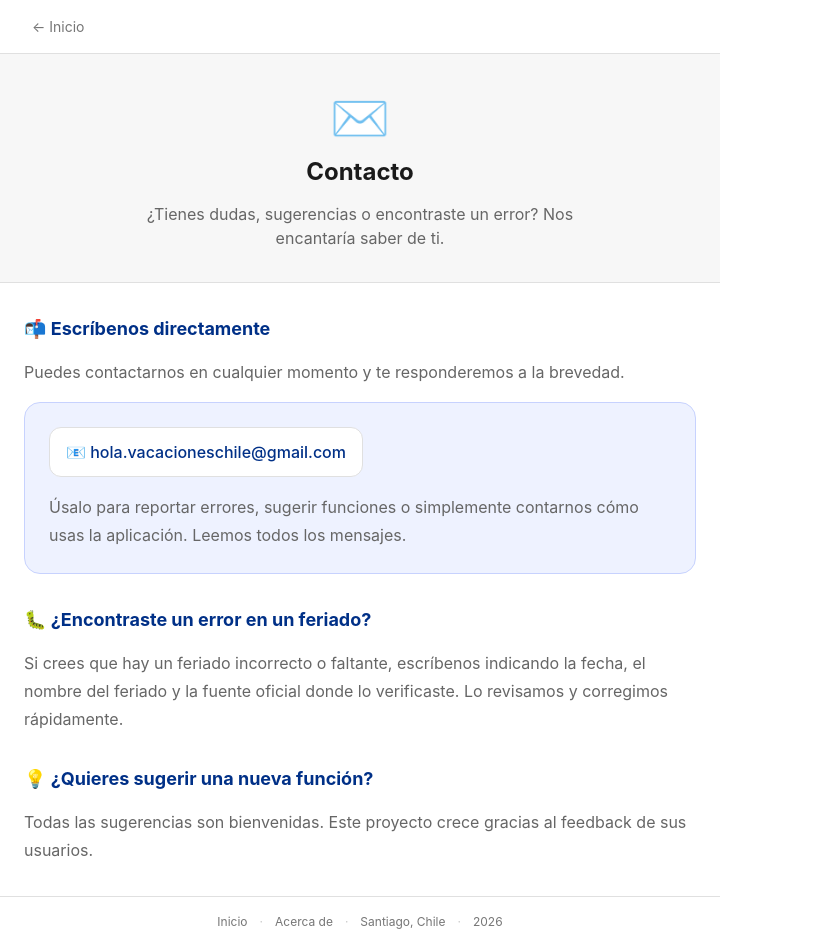
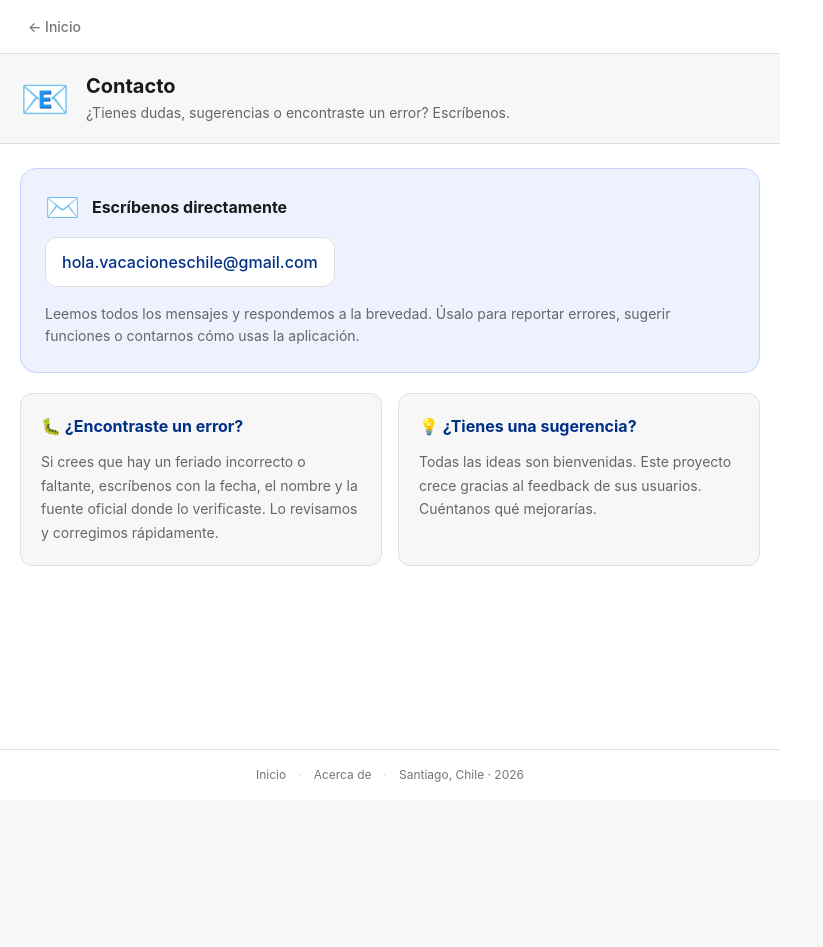
Before and after one commit to mvargascode/vacaciones-chile, a React (Vite) app: page /contacto in a window 1280 px wide. Shown: the whole page, without its empty margins (0-823 px from the left). After the commit the page ends 800 px from the top, so only its background shows below. Built offline with nearby package versions, Linux system fonts and the light colour scheme.

Commit message:
feat: rediseño dark mode compacto y centrado en Acerca de y Contacto

```diff
--- a/src/features/pages/AcercaDe.tsx
+++ b/src/features/pages/AcercaDe.tsx
@@ -1,75 +1,73 @@
 import { Link } from 'react-router-dom'
-import { useTheme } from '../../hooks/useTheme'
 import styles from './Page.module.css'
 
 export function AcercaDe() {
-  useTheme()
-
   return (
     <div className={`${styles.page} animate-fade-in`}>
 
-      <header className={styles.pageHeader}>
+      <div className={styles.topBar}>
         <Link to="/" className={styles.backLink}>← Inicio</Link>
-      </header>
+      </div>
 
       <div className={styles.hero}>
         <span className={styles.heroEmoji}>🏖️</span>
+        <div className={styles.heroText}>
           <h1 className={styles.heroTitle}>Vacaciones Chile</h1>
           <p className={styles.heroSubtitle}>
-          La herramienta gratuita para planificar tus vacaciones aprovechando
-          al máximo los feriados de Chile.
+            Planifica tus vacaciones aprovechando al máximo los feriados de Chile.
           </p>
+        </div>
       </div>
 
       <main className={styles.pageContent}>
 
-        <section className={styles.section}>
-          <h2 className={styles.sectionTitle}>¿Qué es Vacaciones Chile?</h2>
-          <p className={styles.sectionBody}>
-            Vacaciones Chile es una herramienta gratuita que te ayuda a planificar
-            tus días de vacaciones de forma inteligente, aprovechando al máximo
-            los feriados nacionales y regionales de Chile.
+        <div className={styles.cardsGrid}>
+
+          <div className={styles.card}>
+            <h2 className={styles.cardTitle}>¿Qué es?</h2>
+            <p className={styles.cardBody}>
+              Una herramienta gratuita que te ayuda a planificar tus días de vacaciones
+              de forma inteligente, identificando los mejores momentos del año para descansar.
             </p>
-        </section>
+          </div>
 
-        <section className={styles.section}>
-          <h2 className={styles.sectionTitle}>¿Para qué sirve?</h2>
+          <div className={styles.card}>
+            <h2 className={styles.cardTitle}>¿Cómo funciona?</h2>
+            <p className={styles.cardBody}>
+              Los feriados vienen de la API oficial de Boostr.cl. El algoritmo calcula
+              automáticamente los puentes y combinaciones más convenientes para cada feriado.
+            </p>
+          </div>
+
+          <div className={`${styles.card} ${styles.cardFull}`}>
+            <h2 className={styles.cardTitle}>¿Para qué sirve?</h2>
             <ul className={styles.list}>
-            <li>Descubre las mejores oportunidades para descansar más días usando menos vacaciones</li>
+              <li>Descubre oportunidades para descansar más días usando menos vacaciones</li>
               <li>Filtra por tu región y sector (privado, público o a honorarios)</li>
-            <li>Usa el planificador para organizar tus períodos de vacaciones y ver cuántos días hábiles ocupas</li>
+              <li>Planifica tus períodos y ve exactamente cuántos días hábiles ocupas</li>
               <li>Las oportunidades se clasifican en Oro 🥇, Plata 🥈 y Bronce 🥉 según su eficiencia</li>
             </ul>
-        </section>
+          </div>
 
-        <section className={styles.section}>
-          <h2 className={styles.sectionTitle}>¿Cómo funciona?</h2>
-          <p className={styles.sectionBody}>
-            Los feriados se obtienen desde la API oficial de Boostr.cl, actualizada con los días
-            festivos legales de Chile. El algoritmo calcula automáticamente los puentes y
-            combinaciones más convenientes para cada feriado del año.
-          </p>
-        </section>
-
-        <section className={styles.section}>
-          <h2 className={styles.sectionTitle}>¿Quién lo hizo?</h2>
-          <p className={styles.sectionBody}>
-            Vacaciones Chile fue desarrollado por{' '}
+          <div className={`${styles.card} ${styles.cardFull}`}>
+            <h2 className={styles.cardTitle}>¿Quién lo hizo?</h2>
+            <p className={styles.cardBody}>
+              Desarrollado por{' '}
               <a
                 href="https://github.com/mvargascode"
                 target="_blank"
                 rel="noopener noreferrer"
-              style={{ color: 'var(--color-primary)' }}
+                style={{ color: 'var(--color-primary)', textDecoration: 'none' }}
               >
                 mvargascode
               </a>
               , desarrollador independiente basado en Santiago, Chile.
               Es un proyecto personal, open source y sin fines de lucro.
             </p>
-        </section>
+          </div>
 
-        <section className={styles.section}>
-          <h2 className={styles.sectionTitle}>Datos del sitio</h2>
+        </div>
+
         <div className={styles.dataGrid}>
           <div className={styles.dataItem}>
             <span className={styles.dataLabel}>Fuente de feriados</span>
@@ -88,7 +86,6 @@ export function AcercaDe() {
             <span className={styles.dataValue}>Privado, Público y Honorarios</span>
           </div>
         </div>
-        </section>
 
       </main>
 
@@ -98,9 +95,7 @@ export function AcercaDe() {
           <span className={styles.sep}>·</span>
           <Link to="/contacto" className={styles.footerLink}>Contacto</Link>
           <span className={styles.sep}>·</span>
-          <span>Santiago, Chile</span>
-          <span className={styles.sep}>·</span>
-          <span>2026</span>
+          <span>Santiago, Chile · 2026</span>
         </div>
       </footer>
 
--- a/src/features/pages/Contacto.tsx
+++ b/src/features/pages/Contacto.tsx
@@ -1,63 +1,63 @@
 import { Link } from 'react-router-dom'
-import { useTheme } from '../../hooks/useTheme'
 import styles from './Page.module.css'
 
 export function Contacto() {
-  useTheme()
-
   return (
     <div className={`${styles.page} animate-fade-in`}>
 
-      <header className={styles.pageHeader}>
+      <div className={styles.topBar}>
         <Link to="/" className={styles.backLink}>← Inicio</Link>
-      </header>
+      </div>
 
       <div className={styles.hero}>
-        <span className={styles.heroEmoji}>✉️</span>
+        <span className={styles.heroEmoji}>📧</span>
+        <div className={styles.heroText}>
           <h1 className={styles.heroTitle}>Contacto</h1>
           <p className={styles.heroSubtitle}>
-          ¿Tienes dudas, sugerencias o encontraste un error?
-          Nos encantaría saber de ti.
+            ¿Tienes dudas, sugerencias o encontraste un error? Escríbenos.
           </p>
+        </div>
       </div>
 
       <main className={styles.pageContent}>
 
-        <section className={styles.section}>
-          <h2 className={styles.sectionTitle}>📬 Escríbenos directamente</h2>
-          <p className={styles.sectionBody}>
-            Puedes contactarnos en cualquier momento y te responderemos a la brevedad.
-          </p>
-          <div className={styles.contactCard}>
+        <div className={styles.emailCard}>
+          <div className={styles.emailCardHeader}>
+            <span className={styles.emailIcon}>✉️</span>
+            <h2 className={styles.emailCardTitle}>Escríbenos directamente</h2>
+          </div>
           <a
             href="mailto:hola.vacacioneschile@gmail.com"
             className={styles.emailLink}
           >
-              📧 hola.vacacioneschile@gmail.com
+            hola.vacacioneschile@gmail.com
           </a>
-            <p className={styles.sectionBody} style={{ margin: 0 }}>
-              Úsalo para reportar errores, sugerir funciones o simplemente
-              contarnos cómo usas la aplicación. Leemos todos los mensajes.
+          <p className={styles.emailCardNote}>
+            Leemos todos los mensajes y respondemos a la brevedad. Úsalo para reportar
+            errores, sugerir funciones o contarnos cómo usas la aplicación.
           </p>
         </div>
-        </section>
 
-        <section className={styles.section}>
-          <h2 className={styles.sectionTitle}>🐛 ¿Encontraste un error en un feriado?</h2>
-          <p className={styles.sectionBody}>
-            Si crees que hay un feriado incorrecto o faltante, escríbenos indicando
-            la fecha, el nombre del feriado y la fuente oficial donde lo verificaste.
+        <div className={styles.cardsGrid}>
+
+          <div className={styles.card}>
+            <h2 className={styles.cardTitle}>🐛 ¿Encontraste un error?</h2>
+            <p className={styles.cardBody}>
+              Si crees que hay un feriado incorrecto o faltante, escríbenos con
+              la fecha, el nombre y la fuente oficial donde lo verificaste.
               Lo revisamos y corregimos rápidamente.
             </p>
-        </section>
+          </div>
 
-        <section className={styles.section}>
-          <h2 className={styles.sectionTitle}>💡 ¿Quieres sugerir una nueva función?</h2>
-          <p className={styles.sectionBody}>
-            Todas las sugerencias son bienvenidas. Este proyecto crece gracias
-            al feedback de sus usuarios.
+          <div className={styles.card}>
+            <h2 className={styles.cardTitle}>💡 ¿Tienes una sugerencia?</h2>
+            <p className={styles.cardBody}>
+              Todas las ideas son bienvenidas. Este proyecto crece gracias
+              al feedback de sus usuarios. Cuéntanos qué mejorarías.
             </p>
-        </section>
+          </div>
+
+        </div>
 
       </main>
 
@@ -67,9 +67,7 @@ export function Contacto() {
           <span className={styles.sep}>·</span>
           <Link to="/acerca-de" className={styles.footerLink}>Acerca de</Link>
           <span className={styles.sep}>·</span>
-          <span>Santiago, Chile</span>
-          <span className={styles.sep}>·</span>
-          <span>2026</span>
+          <span>Santiago, Chile · 2026</span>
         </div>
       </footer>
 
--- a/src/features/pages/Page.module.css
+++ b/src/features/pages/Page.module.css
@@ -1,18 +1,18 @@
-/* ── Página base ─────────────────────────────────────────── */
+/* ── Base ─────────────────────────────────────────────────── */
 .page {
     min-height: 100vh;
     display: flex;
     flex-direction: column;
-    /* Crítico: sin esto el fondo no hereda dark mode */
     background-color: var(--color-bg-primary);
     color: var(--color-text-primary);
+    font-family: var(--font-sans);
 }
 
-/* ── Header con botón de retorno ─────────────────────────── */
-.pageHeader {
+/* ── Barra superior con botón atrás ──────────────────────── */
+.topBar {
     display: flex;
     align-items: center;
-    padding: var(--space-3) var(--space-6);
+    padding: var(--space-3) var(--space-5);
     border-bottom: 1px solid var(--color-border);
     background: var(--color-bg-primary);
     position: sticky;
@@ -25,11 +25,12 @@
     align-items: center;
     gap: var(--space-1);
     font-size: var(--font-size-sm);
+    font-weight: var(--font-weight-medium);
     color: var(--color-text-muted);
     text-decoration: none;
-    transition: color 0.15s;
     padding: var(--space-1) var(--space-2);
     border-radius: var(--radius-md);
+    transition: color 0.15s, background 0.15s;
 }
 
 .backLink:hover {
@@ -37,60 +38,86 @@
     background: var(--color-bg-accent-blue);
 }
 
-/* ── Hero ─────────────────────────────────────────────────── */
+/* ── Hero compacto (≤ 140px de alto) ─────────────────────── */
 .hero {
     display: flex;
-    flex-direction: column;
     align-items: center;
-    text-align: center;
-    gap: var(--space-3);
-    padding: var(--space-10) var(--space-6) var(--space-8);
+    gap: var(--space-4);
+    padding: var(--space-5) var(--space-5);
     background: var(--color-bg-secondary);
     border-bottom: 1px solid var(--color-border);
 }
 
 .heroEmoji {
-    font-size: 3rem;
+    font-size: 2.5rem;
     line-height: 1;
+    flex-shrink: 0;
+}
+
+.heroText {
+    display: flex;
+    flex-direction: column;
+    gap: var(--space-1);
 }
 
 .heroTitle {
-    font-size: var(--font-size-2xl);
+    font-size: var(--font-size-xl);
     font-weight: var(--font-weight-bold);
     color: var(--color-text-primary);
     margin: 0;
+    line-height: 1.2;
 }
 
 .heroSubtitle {
-    font-size: var(--font-size-base);
+    font-size: var(--font-size-sm);
     color: var(--color-text-secondary);
     margin: 0;
-    max-width: 480px;
+    line-height: 1.5;
 }
 
-/* ── Contenido principal ──────────────────────────────────── */
+/* ── Contenido principal centrado ────────────────────────── */
 .pageContent {
     flex: 1;
-    max-width: 720px;
     width: 100%;
+    max-width: 780px;
     margin: 0 auto;
-    padding: var(--space-8) var(--space-6);
+    padding: var(--space-6) var(--space-5);
     display: flex;
     flex-direction: column;
-    gap: var(--space-8);
+    gap: var(--space-5);
 }
 
-/* ── Sección ──────────────────────────────────────────────── */
-.section {
-    display: flex;
-    flex-direction: column;
+/* ── Grid de cards 2 columnas (desktop) ──────────────────── */
+.cardsGrid {
+    display: grid;
+    grid-template-columns: 1fr 1fr;
     gap: var(--space-4);
 }
 
-.sectionTitle {
-    font-size: var(--font-size-lg);
+@media (max-width: 600px) {
+    .cardsGrid {
+        grid-template-columns: 1fr;
+    }
+}
+
+/* ── Card individual ──────────────────────────────────────── */
+.card {
+    display: flex;
+    flex-direction: column;
+    gap: var(--space-3);
+    padding: var(--space-5);
+    background: var(--color-bg-secondary);
+    border: 1px solid var(--color-border);
+    border-radius: var(--radius-lg);
+}
+
+.cardFull {
+    grid-column: 1 / -1;
+}
+
+.cardTitle {
+    font-size: var(--font-size-base);
     font-weight: var(--font-weight-bold);
-    /* color de acento de la app */
     color: var(--color-primary);
     margin: 0;
     display: flex;
@@ -98,30 +125,30 @@
     gap: var(--space-2);
 }
 
-.sectionBody {
-    font-size: var(--font-size-base);
+.cardBody {
+    font-size: var(--font-size-sm);
     color: var(--color-text-secondary);
-    line-height: 1.75;
+    line-height: 1.7;
     margin: 0;
 }
 
-/* ── Lista con flechas estilizadas ────────────────────────── */
+/* ── Lista con flechas ────────────────────────────────────── */
 .list {
     list-style: none;
     padding: 0;
     margin: 0;
     display: flex;
     flex-direction: column;
-    gap: var(--space-3);
+    gap: var(--space-2);
 }
 
 .list li {
     display: flex;
     align-items: flex-start;
-    gap: var(--space-3);
-    font-size: var(--font-size-base);
+    gap: var(--space-2);
+    font-size: var(--font-size-sm);
     color: var(--color-text-secondary);
-    line-height: 1.65;
+    line-height: 1.6;
 }
 
 .list li::before {
@@ -129,21 +156,22 @@
     color: var(--color-primary);
     font-weight: var(--font-weight-bold);
     flex-shrink: 0;
-    margin-top: 1px;
+    font-size: var(--font-size-xs);
+    margin-top: 3px;
 }
 
-/* ── Grilla de datos ──────────────────────────────────────── */
+/* ── Grilla de datos (Acerca de) ─────────────────────────── */
 .dataGrid {
     display: grid;
     grid-template-columns: 1fr 1fr;
-    gap: var(--space-4) var(--space-6);
+    gap: var(--space-3) var(--space-5);
     padding: var(--space-5);
     background: var(--color-bg-secondary);
     border: 1px solid var(--color-border);
     border-radius: var(--radius-lg);
 }
 
-@media (max-width: 480px) {
+@media (max-width: 400px) {
     .dataGrid {
         grid-template-columns: 1fr;
     }
@@ -152,7 +180,7 @@
 .dataItem {
     display: flex;
     flex-direction: column;
-    gap: var(--space-1);
+    gap: 2px;
 }
 
 .dataLabel {
@@ -169,15 +197,35 @@
     color: var(--color-text-primary);
 }
 
-/* ── Tarjeta de contacto ──────────────────────────────────── */
-.contactCard {
+/* ── Tarjeta de email (Contacto) ─────────────────────────── */
+.emailCard {
     display: flex;
     flex-direction: column;
+    align-items: flex-start;
     gap: var(--space-4);
     padding: var(--space-6);
     background: var(--color-bg-accent-blue);
     border: 1px solid var(--color-bg-wow-border);
     border-radius: var(--radius-xl);
+}
+
+.emailCardHeader {
+    display: flex;
+    align-items: center;
+    gap: var(--space-3);
+}
+
+.emailIcon {
+    font-size: 1.75rem;
+    line-height: 1;
+    flex-shrink: 0;
+}
+
+.emailCardTitle {
+    font-size: var(--font-size-base);
+    font-weight: var(--font-weight-bold);
+    color: var(--color-text-primary);
+    margin: 0;
 }
 
 .emailLink {
@@ -193,18 +241,23 @@
     border: 1px solid var(--color-border);
     border-radius: var(--radius-lg);
     transition: border-color 0.15s, background 0.15s;
-    width: fit-content;
 }
 
 .emailLink:hover {
     border-color: var(--color-primary);
     background: var(--color-bg-accent-blue-hover);
-    text-decoration: none;
+}
+
+.emailCardNote {
+    font-size: var(--font-size-sm);
+    color: var(--color-text-secondary);
+    margin: 0;
+    line-height: 1.6;
 }
 
 /* ── Footer de página ─────────────────────────────────────── */
 .footer {
-    padding: var(--space-4) var(--space-6);
+    padding: var(--space-4) var(--space-5);
     border-top: 1px solid var(--color-border);
     background: var(--color-bg-primary);
 }
@@ -230,6 +283,6 @@
 }
 
 .sep {
-    opacity: 0.4;
+    opacity: 0.35;
     user-select: none;
 }
```
Lines whose indentation alone changed are shown as unchanged.
